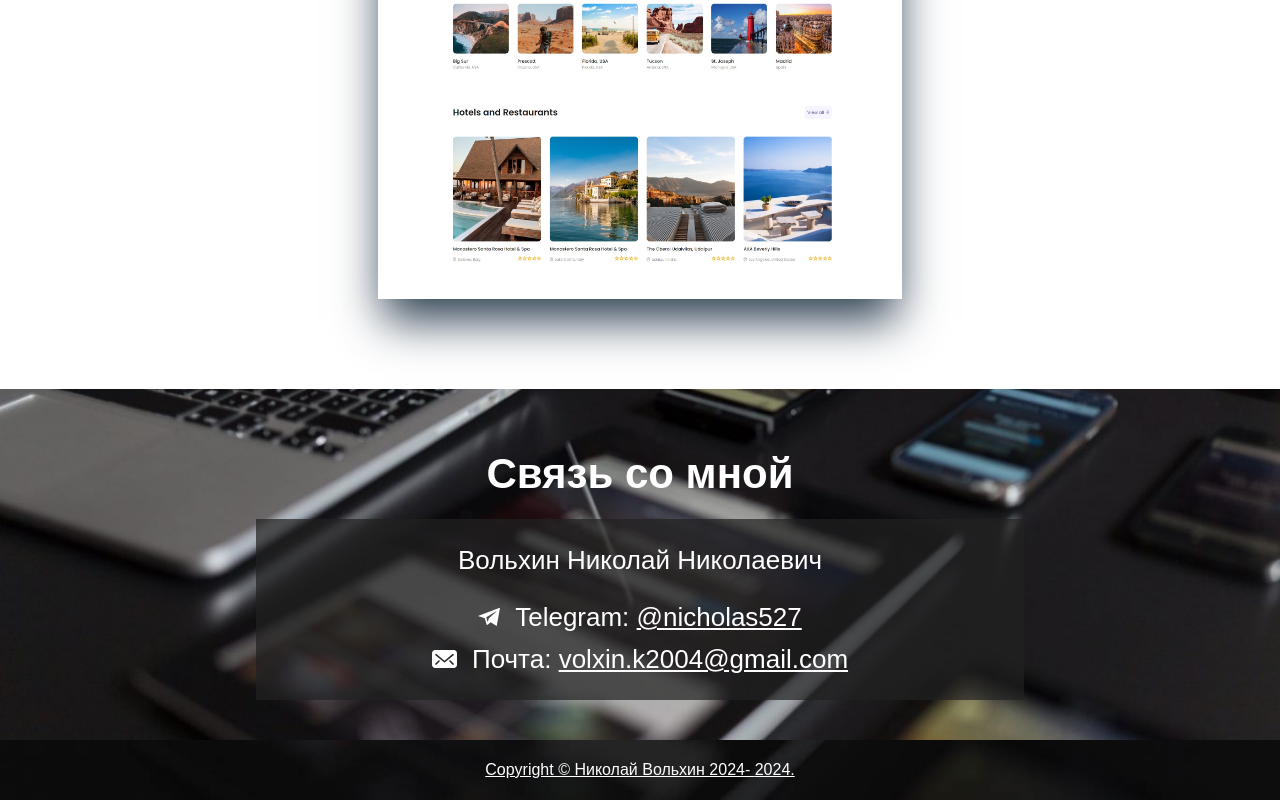
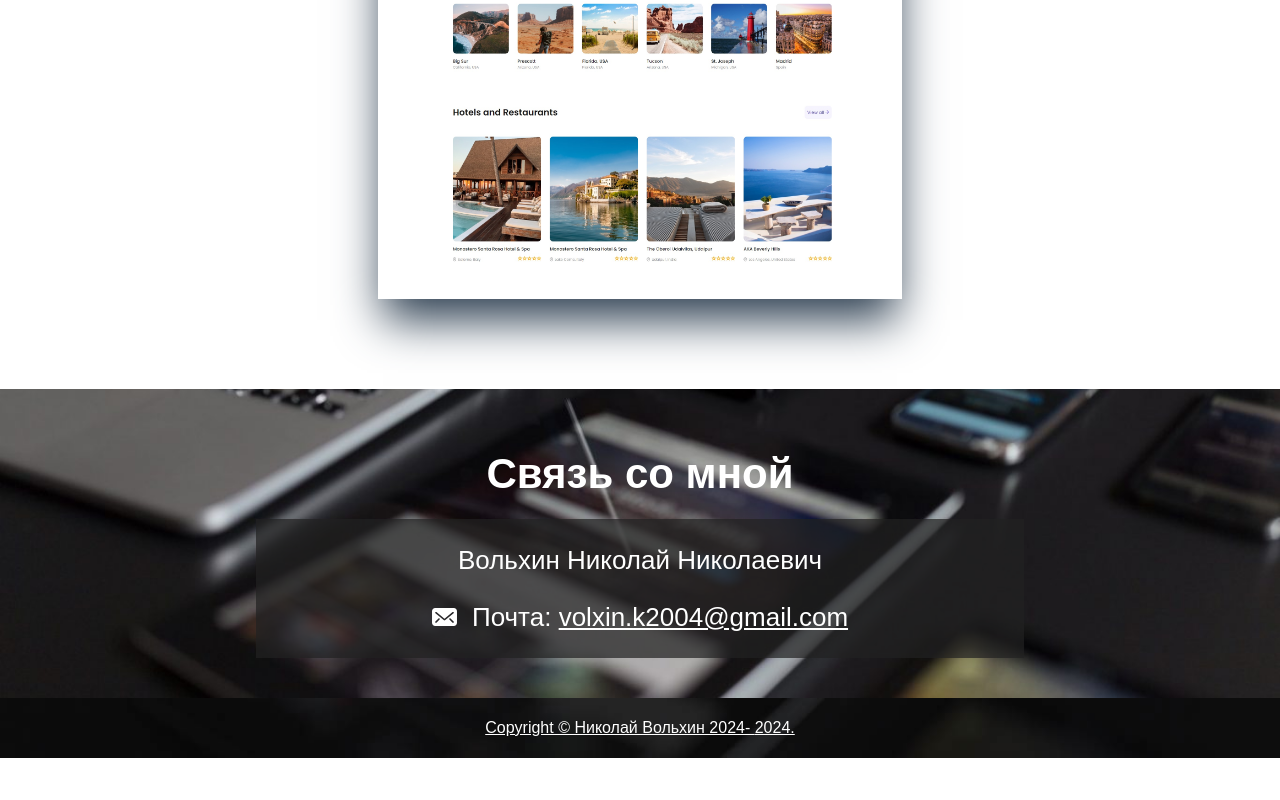
Before and after one commit to Claus-Factor/Portfolio, a plain HTML site: page index.html in a window 1280 px wide. Shown: the part 1281-2081 px from the top of the page. After the commit the page ends 2039 px from the top, so only its background shows below. Drawn offline with Linux system fonts and the light colour scheme.

Commit message:
Delete tg-link

```diff
--- a/index.html
+++ b/index.html
@@ -78,7 +78,7 @@
     <!-- Шапка сайта -->
     <header id="header" class="header">
       <h1 class="header-name">
-        HTML, CSS <br>ВЕРСТАЛЬЩИК<br>
+        HTML, CSS <br>ВЕРСТАЛЬЩИК<br><br>
         <span class="name">Николай Вольхин</span>
       </h1>
       <div class="about">
@@ -108,7 +108,7 @@
                 <path d="m376.3 391.54-198.7-235.27-38.398 32.305 237.09 280.37 236.49-280.37-37.789-32.305z" fill="#fff" fill-rule="evenodd"/>
               </svg>
             </button>
-            <img class="work-box__work-img" src="./img/2rism.jpg" alt="Здесь должно быть изображение сайта Rivorium Limited, но оно где-то потерялось :(">
+            <img class="work-box__work-img" src="./img/2rism.jpg" alt="2rism">
             <div class="work-box__description-hidden">
               <h3 class="work-name">Сайт-визитка</h3>
               <a class="portfolio-box__button button" href="https://claus-factor.github.io/2rism/" target="_blank" rel="nofollow">Смотреть</a>
@@ -125,8 +125,7 @@
         <div class="contacts__contacts-box contacts-box">
           <p class="contacts__myname"><span class="myname">Вольхин Николай Николаевич</span></p>
           <span class="contacts__name"></span>
-          <!--<p><span class="locality">г. Курск</span></p>-->
-          <p><img class="contacts__icon" src="media/images/telegram.svg" alt="иконка Telegram">Telegram: <a class="link link_white" href="https://t.me/nicholas527" target="_blank">@nicholas527</a></p>
+
           <p><img class="contacts__icon" src="media/images/email2.svg" alt="иконка email">Почта: <a class="link link_white" href="mailto:volxin.k2004@gmail.com">volxin.k2004@gmail.com</a></p>
         </div>
       </section>
```
